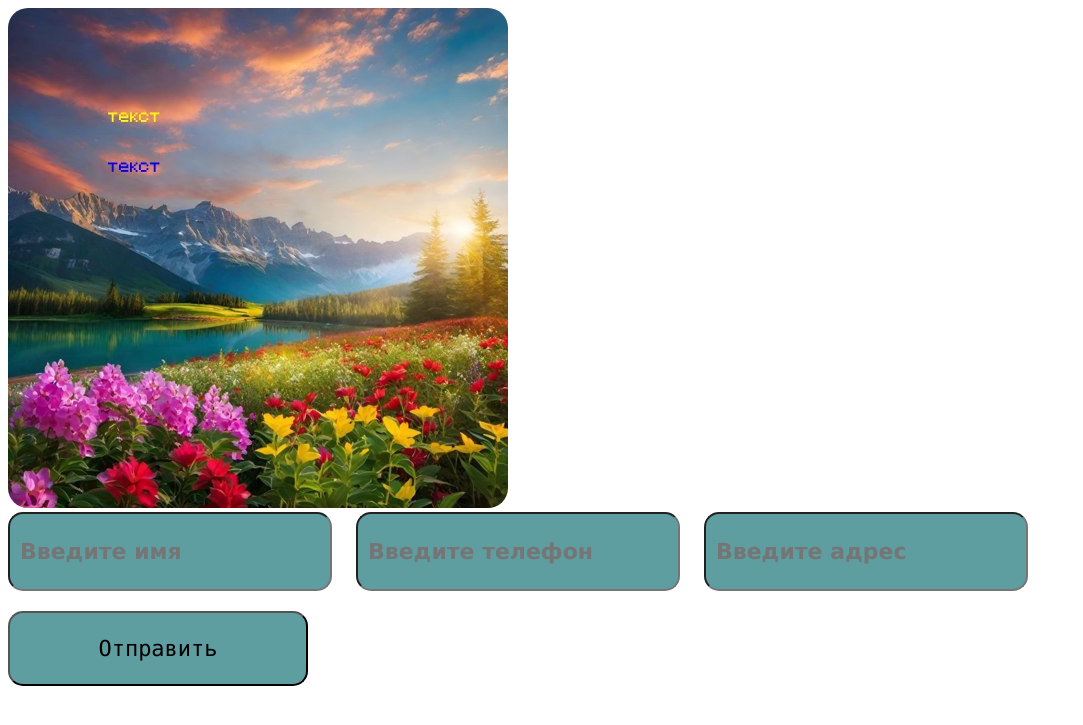
After one commit to JoLiKs/djangoProject228, a Django app: page /name/ in a window 1280 px wide. The commit adds this page. Shown: the top 725 px of the page, without its empty margins (0-1083 px from the left). Run offline with Django 4.2, Linux system fonts and the light colour scheme.

Commit message:
New page name.

```diff
--- /dev/null
+++ b/app/static/main.css
@@ -0,0 +1,26 @@
+input {
+    width: 300px;
+    height: 55px;
+    border-radius: 15px;
+    padding: 10px;
+    background-color: cadetblue;
+    margin-right: 20px;
+    margin-bottom: 20px;
+    font-size: 22px;
+    font-family: 'Lucida Grande', Arial, sans-serif;
+    font-weight: bold;
+}
+img {
+    border-radius: 20px;
+}
+button {
+    width: 300px;
+    height: 75px;
+    border-radius: 15px;
+    padding: 10px;
+    background-color: cadetblue;
+    margin-right: 20px;
+    font-family: Menlo, Consolas, "Andale Mono", "Lucida Console", monospace;
+    margin-bottom: 20px;
+    font-size: 22px;
+}
--- a/app/views.py
+++ b/app/views.py
@@ -1,8 +1,10 @@
+import os
+
 from django.http import HttpResponse
 from django.shortcuts import render, redirect
 from django.views.decorators.csrf import csrf_exempt
 
-from app.models import ModelEgor
+from app.models import ModelEgor, ModelTest12
 
 
 # Create your views here.
@@ -16,6 +18,7 @@ def profile(request):
     if request.method == 'POST':
         html = redirect('/auth/')
         html.delete_cookie('isAuth')
+        html.delete_cookie('name')
         return html
     try:
         if request.COOKIES['isAuth'] == 'true':
@@ -60,6 +63,22 @@ def auth(request):
             if i.name == email and i.password == password:
                 html = redirect('/profile/')
                 html.set_cookie('isAuth', 'true')
+                html.set_cookie('name', i.name)
+                print('asd')
                 return html
         return render(request, 'auth.html', {'msg': 'Неверный логин или пароль'})
     return render(request, 'auth.html')
+
+@csrf_exempt
+def name(request):
+    if request.method == 'POST':
+        name_obj = ModelTest12()
+        name_obj.namekk = request.POST['inp1']
+        name_obj.namesfdm = request.POST['inp2']
+        name_obj.password2 = request.POST['inp3']
+        print(name_obj.namekk, name_obj.password2, name_obj.namesfdm)
+
+        name_obj.save()
+        print('ko')
+        return render(request, 'name.html', {'msg': 'Данные успешно отправлены в базу данных'})
+    return render(request, 'name.html')
--- a/djangoProject228/settings.py
+++ b/djangoProject228/settings.py
@@ -23,7 +23,7 @@ BASE_DIR = Path(__file__).resolve().parent.parent
 SECRET_KEY = 'django-insecure-y0azprjvs)-s35@@#e69govb=-p+vbvx_yjrk$%7dk6pq#fn3s'
 
 # SECURITY WARNING: don't run with debug turned on in production!
-DEBUG = False
+DEBUG = True
 
 ALLOWED_HOSTS = ["*"]
 
@@ -38,6 +38,7 @@ INSTALLED_APPS = [
     'django.contrib.messages',
     'django.contrib.staticfiles',
     'app',
+
 ]
 
 MIDDLEWARE = [
--- a/djangoProject228/urls.py
+++ b/djangoProject228/urls.py
@@ -25,5 +25,5 @@ urlpatterns = [
     path('auth/', views.auth),
     path('profile/', views.profile),
 path('reg/', views.reg),
-
+path('name/', views.name),
 ]
--- a/templates/index.html
+++ b/templates/index.html
@@ -20,7 +20,6 @@
     }
 </style>
 <body>
-<img src="{% static '' %}">
 <h1>Hello</h1>
 <a href="/auth/" class="btn btn-info">Авторизация</a><br>
 <a href="/reg/" class="btn btn-info">Регистрация</a>
--- /dev/null
+++ b/templates/name.html
@@ -0,0 +1,20 @@
+{% load static %}
+<!DOCTYPE html>
+<html lang="en">
+<head>
+    <meta charset="UTF-8">
+    <title>Title</title>
+    <link rel="stylesheet" href="{% static 'main.css' %}" >
+</head>
+<body>
+<img src="{% static 'photo.jpg' %}" alt="Картинка не была загружена!">
+<form action="" method="post">
+    <input name="inp1" placeholder="Введите имя">
+    <input name="inp2" placeholder="Введите телефон">
+    <input name="inp3" placeholder="Введите адрес">
+    <button>Отправить</button>
+</form>
+
+{{ msg }}
+</body>
+</html>
```
Also changed, not shown: app/models.py (+7 -0 lines).
